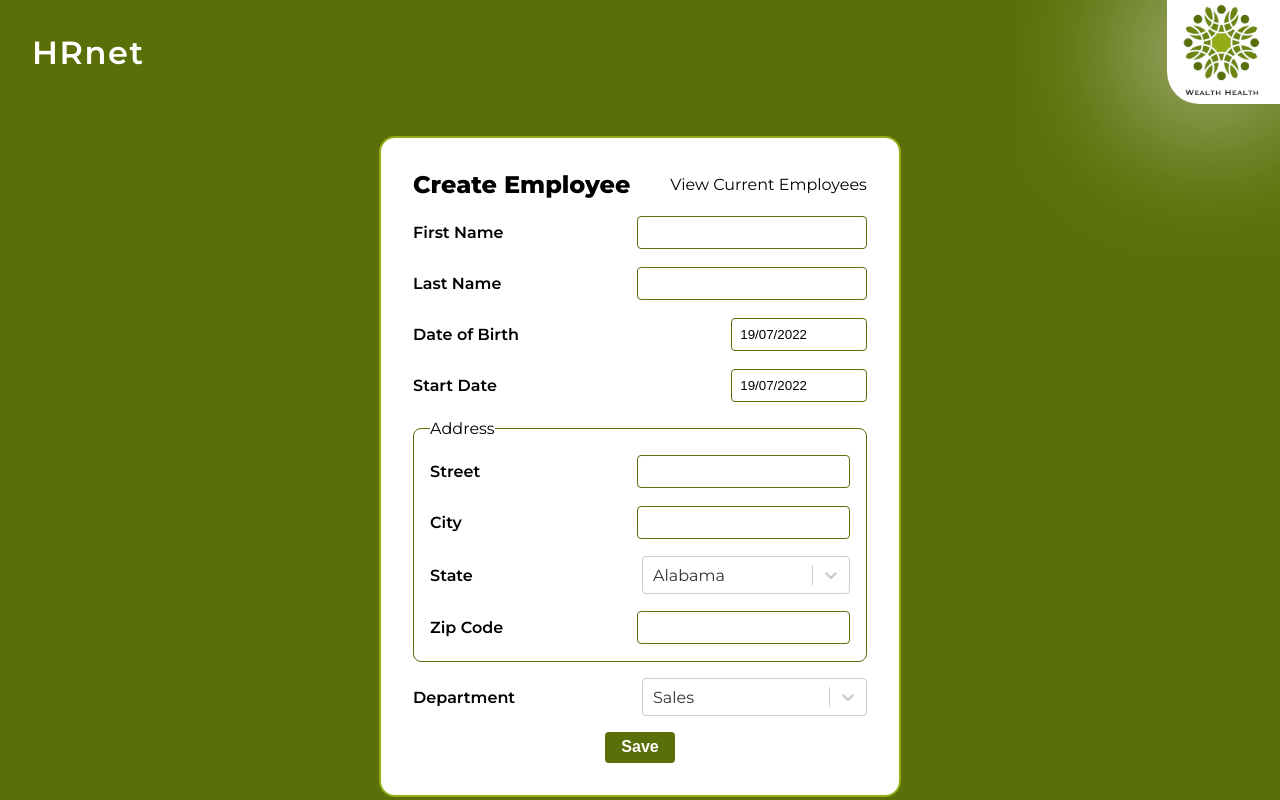
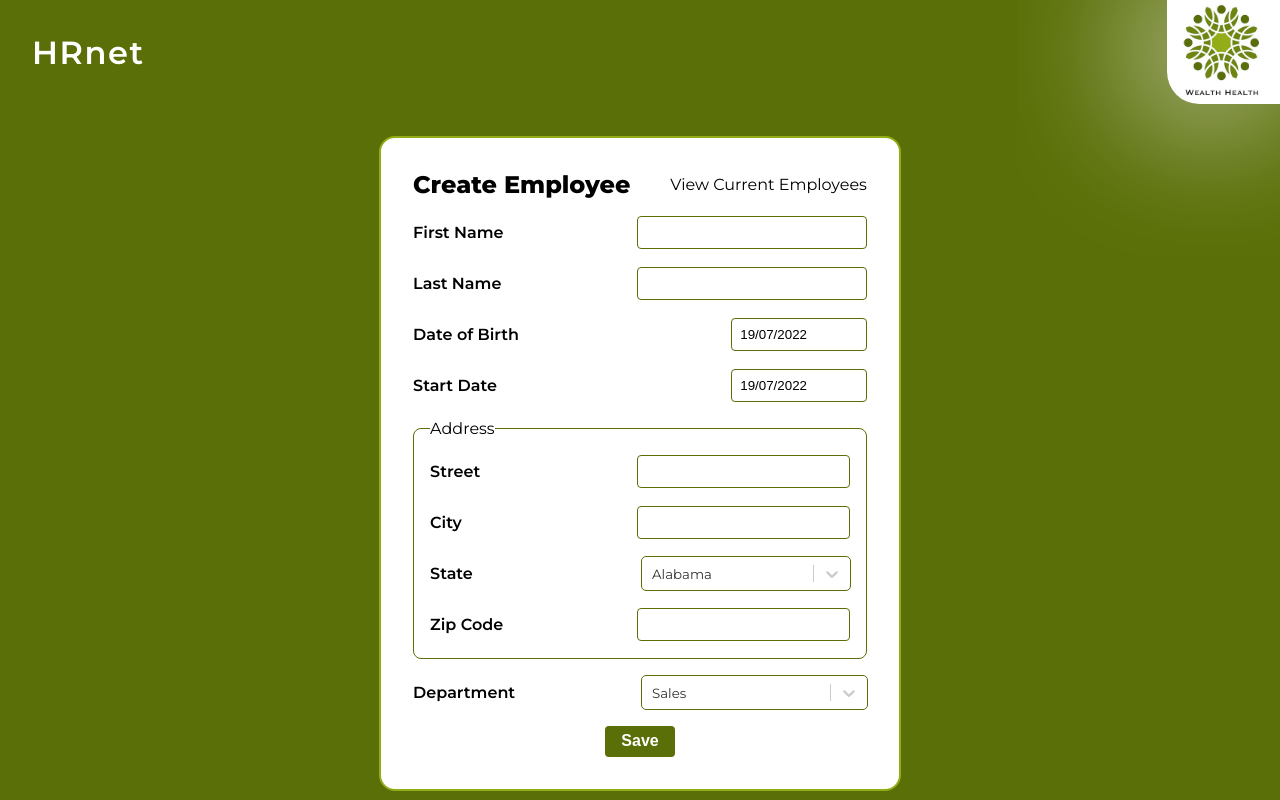
Before and after one commit to glg-dev/hrnet, a React (Create React App) app: page / in a window 1280 px wide. Built offline with nearby package versions, Linux system fonts and the light colour scheme.

Commit message:
custom dropdown

```diff
--- a/src/components/DropdownMenu.jsx
+++ b/src/components/DropdownMenu.jsx
@@ -6,19 +6,37 @@ const DropdownMenu = ({ options, selected, setInput }) => {
   const customStyles = {
     option: (provided, state) => ({
     ...provided,
-    backgroundColor: state.isSelected && 'green',
-    color: state.isSelected ? 'white' : 'green',
+    "&:hover" : {
+      backgroundColor: !state.isSelected && 'rgba(90, 111, 7, .2)',
+    },
+    backgroundColor: state.isSelected && 'rgb(90, 111, 7)',
+    color: state.isSelected ? 'white' : 'rgb(90, 111, 7)',
     cursor: 'pointer'
   }),
-    control: (provided, state) => ({
-    ...provided,
-    border: state.isSelected && '1px solid green',
-    boxShadow: 'none'
-  }),
+    control: (provided, state) => {
+      console.log(state);
+      return ({
+        ...provided,
+        "&:hover" : {
+          outline: state.isFocused ? '2px solid rgb(147, 173, 24)' : "1px solid rgb(90,111,7)",
+        },
+        border: 0,
+        outline: state.isFocused ? '2px solid rgb(147, 173, 24)' : '1px solid rgb(90, 111, 7)',
+        boxShadow: 'none',
+        minHeight: '33px'
+      })
+    },
+    valueContainer: (provided, state) => ({
+      ...provided,
+      fontSize: "13.33px"
+    }),
+    dropdownIndicator: (provided, state) => ({
+      ...provided,
+      padding: "4px 8px"
+    }),
   }
 
   function handleChange(e) {
-    console.log(e.value);
     setInput(e.value)
   }
 
```
